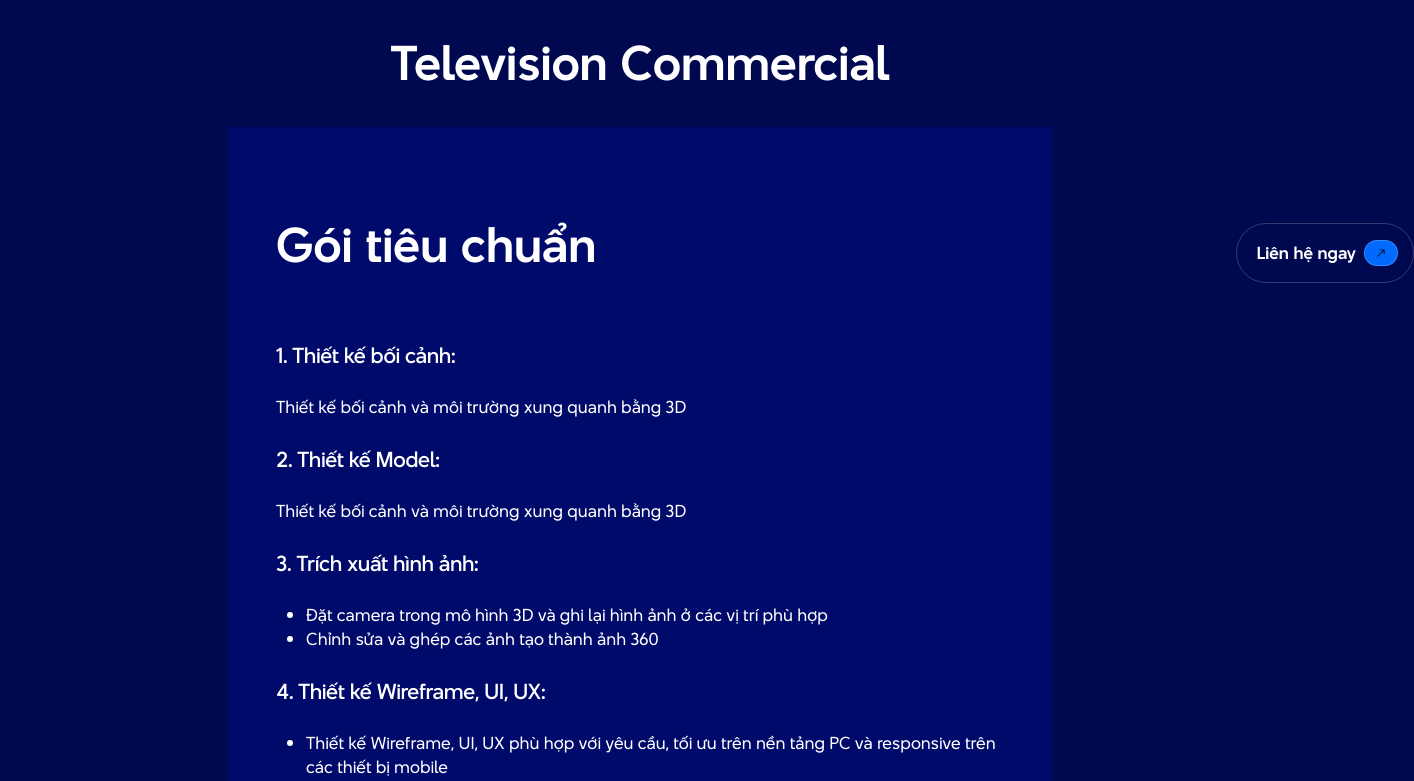
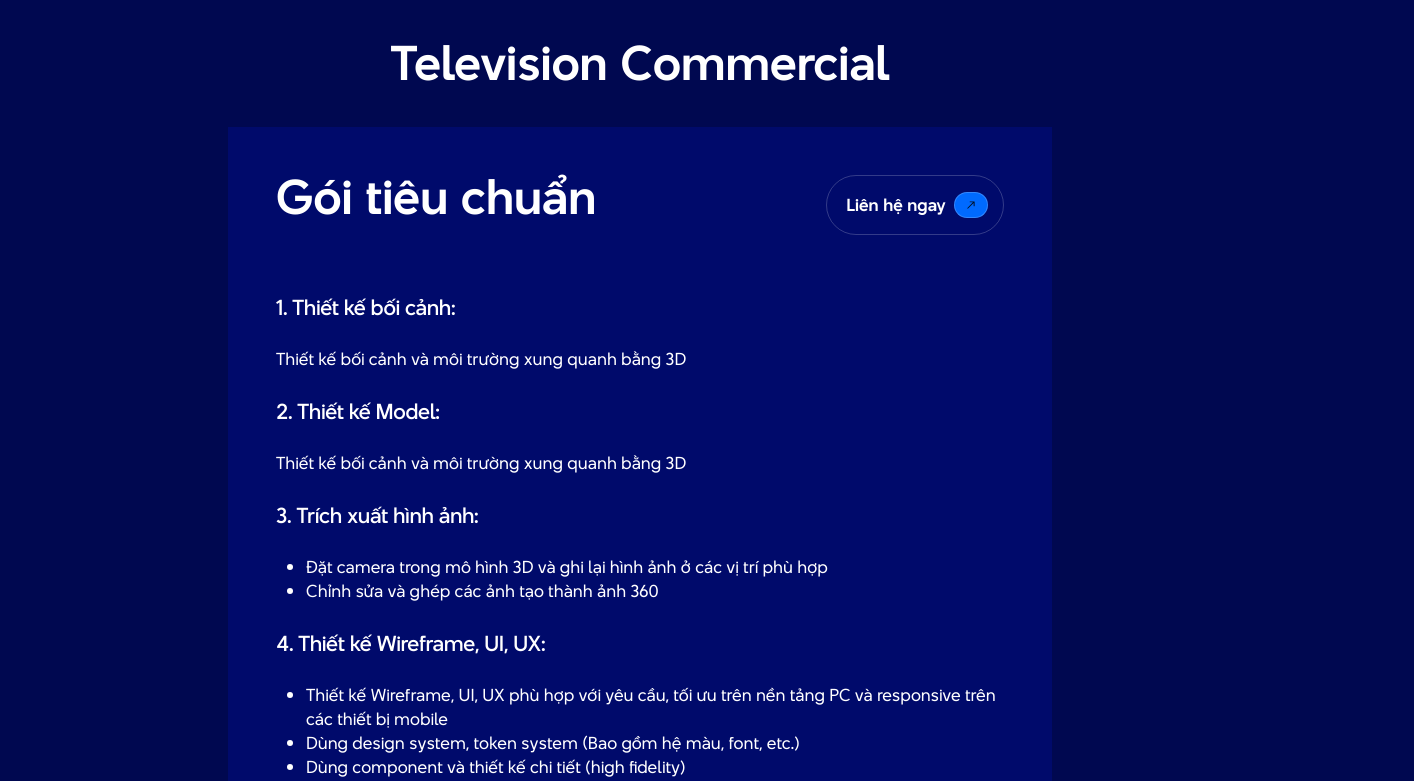
Before and after one commit to Quynh4/3dmotionlab, a React (Create React App) app: page /bao-gia in a window 1280 px wide. Shown: the part 3588-4369 px from the top of the page, 1414 px wide, since content can reach past the window. Built offline with nearby package versions, Linux system fonts and the light colour scheme.

Commit message:
update css

```diff
--- a/src/assets/styles/styles.css
+++ b/src/assets/styles/styles.css
@@ -715,7 +715,7 @@ nav.fill ul li.menu-item {
 /* ================= SERVICE END  =================  */
 /* ================= TESTIMONIAL START  =================  */
 .testimonial {
-	padding: 14rem 2rem 0rem 2rem;
+	padding: 10rem 2rem 4rem 2rem;
 }
 
 .testimonial .testimonial-grid {
@@ -1096,12 +1096,12 @@ nav.fill ul li.menu-item {
 	position: relative;
 	margin: 2rem 13rem;
 	background: #000a6b;
-	padding: 3rem;
+	padding: 0 3rem 3rem 3rem;
 }
 
 .package-content__header {
 	display: flex;
-	gap: 40rem;
+	justify-content: space-between;
 }
 
 .package-content__header .button:hover {
```
